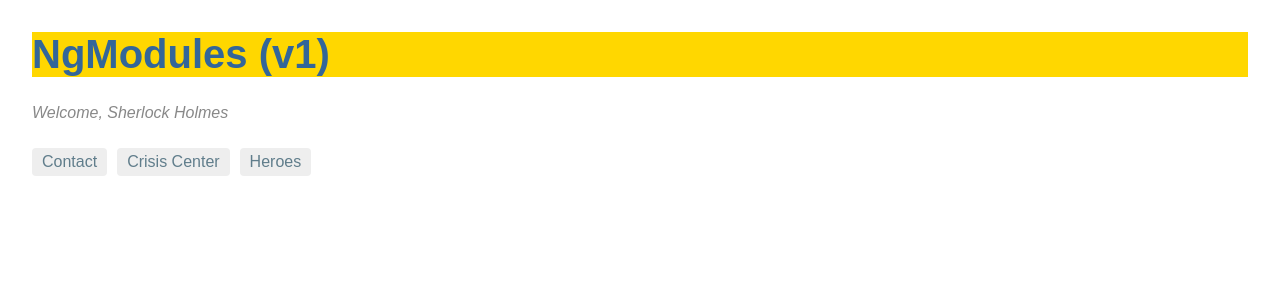
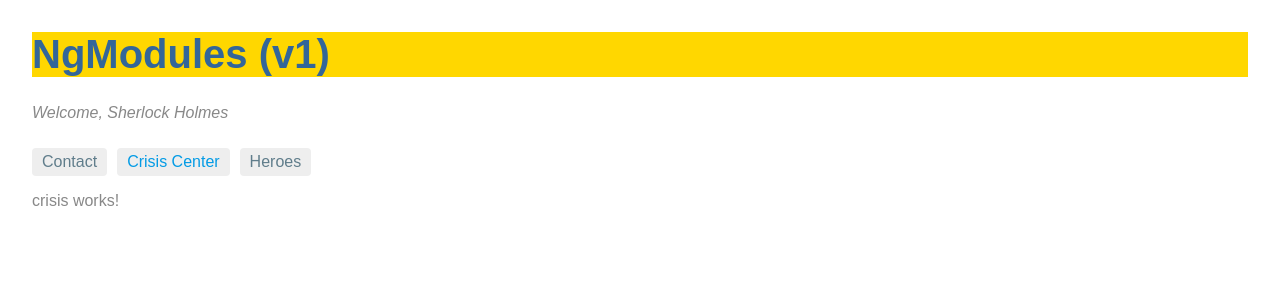
Before and after one commit to fmorriso/Angular-shared-module, an Angular app: page /crisis in a window 1280 px wide. Before the commit this address led to /. Shown: the top 300 px of the page. Built offline with nearby package versions, Linux system fonts and the light colour scheme.

Commit message:
Added Crisis feature module with its own routing

```diff
--- a/src/app/app.module.ts
+++ b/src/app/app.module.ts
@@ -8,8 +8,9 @@ import { HighlightDirective } from './highlight.directive';
 import { TitleComponent }     from './title.component';
 import { UserService }        from './user.service';
 
-/* Contact - one-stop shopping via a separate feature module: */
+/* Feature Modules that have their own routing */
 import { ContactModule }      from './contact/contact.module';
+import { CrisisModule }       from './crisis/crisis.module';
 
 /* Routing Module */
 import { AppRoutingModule }   from './app-routing.module';
@@ -18,7 +19,10 @@ import { AppRoutingModule }   from './app-routing.module';
 @NgModule({
 	imports: [
 		BrowserModule,
+
 		ContactModule,
+		CrisisModule,
+
 		AppRoutingModule
 	],
 	declarations: [
--- /dev/null
+++ b/src/app/crisis/crisis.component.html
@@ -0,0 +1,3 @@
+<p>
+  crisis works!
+</p>
--- /dev/null
+++ b/src/app/crisis/crisis.component.ts
@@ -0,0 +1,15 @@
+import { Component, OnInit } from '@angular/core';
+
+@Component({
+  selector: 'app-crisis',
+  templateUrl: './crisis.component.html',
+  styleUrls: ['./crisis.component.scss']
+})
+export class CrisisComponent implements OnInit {
+
+  constructor() { }
+
+  ngOnInit() {
+  }
+
+}
```
Also changed, not shown: src/app/crisis/crisis-routing.module.ts (added, +15 -0 lines), src/app/crisis/crisis.module.ts (added, +12 -0 lines), src/app/crisis/crisis.component.scss (added), 1 other file (tests, documents, lock files or other folders).
